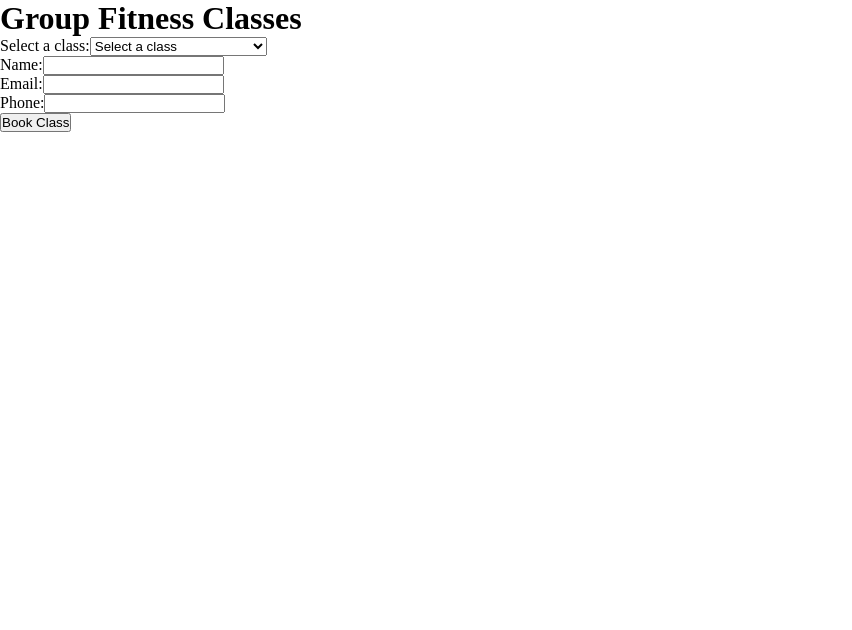
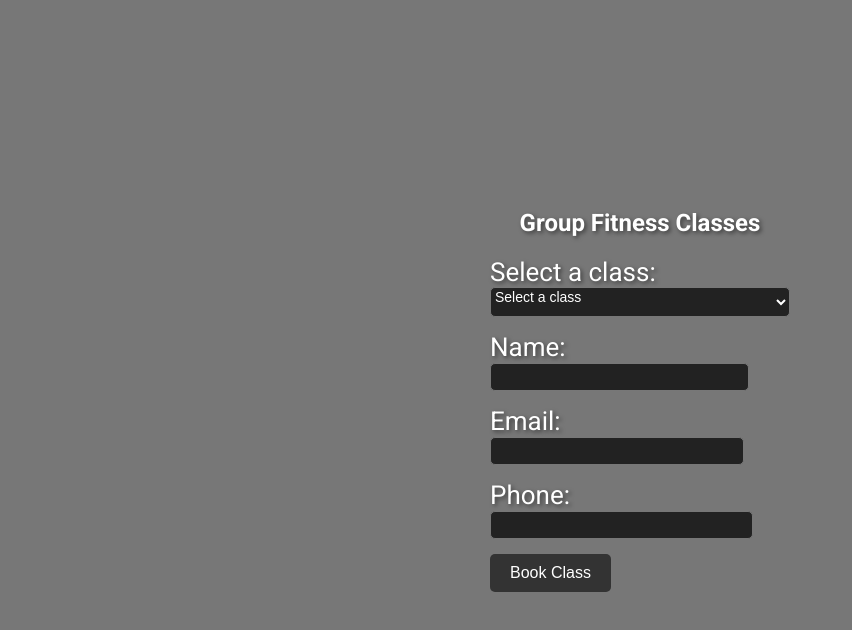
Before and after one commit to Pelani2/FitLab, a React (Create React App) app: page /groupfitnesspage in a window 1280 px wide. Shown: the top 630 px of the page, without its empty margins (0-852 px from the left). Built offline with nearby package versions, Linux system fonts and the light colour scheme.

Commit message:
finished styling

```diff
--- a/src/pages/groupFitnessClasses/GroupFitnessClasses.js
+++ b/src/pages/groupFitnessClasses/GroupFitnessClasses.js
@@ -37,7 +37,9 @@ export default function GroupFitnessClasses() {
             <h1 className="group-fitness__title" >
                 Group Fitness Classes
             </h1>
-            <form onSubmit={handleSubmit} className="group-fitness__form-container" >
+            <form
+                onSubmit={handleSubmit} className="group-fitness__form-container"
+            >
                 <div className="form-container__form-group" >
                     <label
                         htmlFor="classSelection"             className="form-group__label"
@@ -115,7 +117,11 @@ export default function GroupFitnessClasses() {
                         onChange={handlePhoneChange}className="form-group__input"
                     />
                 </div>
-                <button type="submit" >
+                <button
+                    type="submit"
+                    className="form-group__submit-button"
+                >
+
                     Book Class
                 </button>
             </form>
--- a/src/styles/GroupFitnessClassesStyles.css
+++ b/src/styles/GroupFitnessClassesStyles.css
@@ -0,0 +1,61 @@
+@import url('https://fonts.googleapis.com/css2?family=Roboto:wght@300;400;500;700&display=swap');
+
+.group-fitness__container {
+    display: flex;
+    flex-direction: column;
+    align-items: center;
+    justify-content: center;
+    padding: 20px;
+    font-family: "Roboto", Arial, sans-serif;
+    background-color: #777777;
+    height: 100vh;
+}
+
+.group-fitness__title {
+    font-size: 24px;
+    margin-bottom: 20px;
+    color: #ffffff;
+    text-shadow: 2px 2px 4px rgba(0, 0, 0, 0.5);
+}
+
+.group-fitness__form-container {
+    display: flex;
+    flex-direction: column;
+    align-items: flex-start;
+    width: 300px;
+}
+
+.form-container__form-group {
+    margin-bottom: 15px;
+}
+
+.form-group__label {
+    font-size: 26px;
+    margin-bottom: 15px;
+    color: #ffffff;
+    text-shadow: 2px 2px 4px rgba(0, 0, 0, 0.5);
+}
+
+.form-group__input {
+    width: 100%;
+    padding-bottom: 10px;
+    font-size: 14px;
+    border: 1px solid #777777;
+    border-radius: 5px;
+    background-color: #222222;
+    color: #ffffff;
+}
+
+.form-group__submit-button {
+    padding: 10px 20px;
+    font-size: 16px;
+    background-color: #333333;
+    color: #ffffff;
+    border: none;
+    border-radius: 5px;
+    cursor: pointer;
+}
+
+.form-group__submit-button:hover {
+    background-color: #555555;
+}
```
